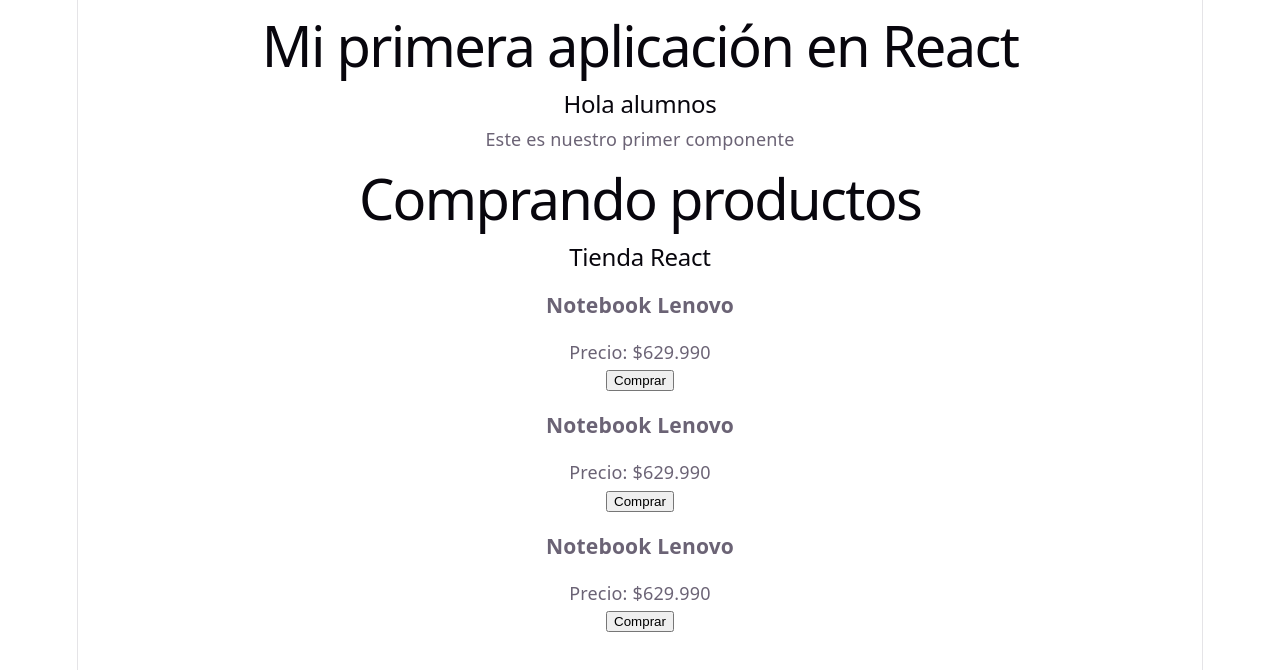
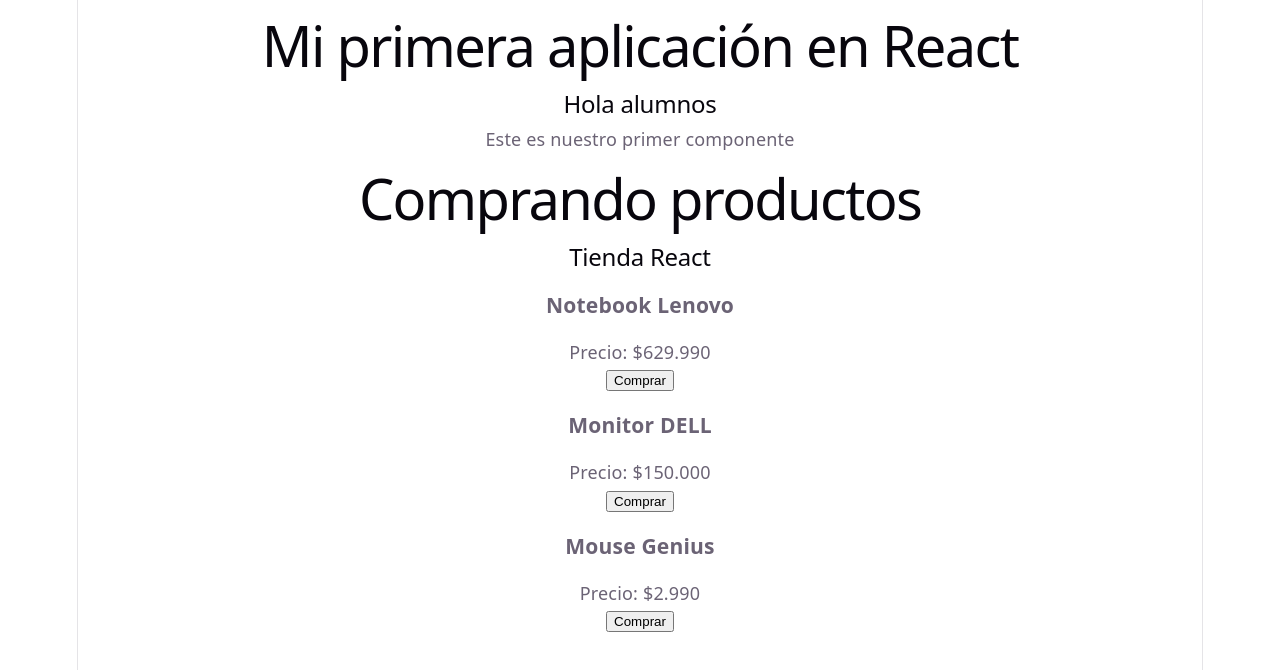
Before and after one commit to ProfeHernanSaavedra/DSY1104-6D-2026, a React (Vite) app in the folder Unidad2/mi-primer-react/: page / in a window 1280 px wide. Shown: the top 670 px of the page. Built offline with nearby package versions, Linux system fonts and the light colour scheme.

Commit message:
usando props

```diff
--- a/Unidad2/mi-primer-react/src/App.jsx
+++ b/Unidad2/mi-primer-react/src/App.jsx
@@ -11,9 +11,18 @@ function App(){
 
       <h1>Comprando productos</h1>
       <h2>Tienda React</h2>
-      <Producto />
-      <Producto />
-      <Producto />
+      <Producto
+        nombre = "Notebook Lenovo"
+        precio = "629.990"
+      />
+      <Producto
+        nombre = "Monitor DELL"
+        precio = "150.000"
+      />
+      <Producto
+        nombre = "Mouse Genius"
+        precio = "2.990"
+      />
 
     </div>
   )
--- a/Unidad2/mi-primer-react/src/components/Producto.jsx
+++ b/Unidad2/mi-primer-react/src/components/Producto.jsx
@@ -1,8 +1,8 @@
-function Producto(){
+function Producto(props){
     return (
         <div>
-            <h3>Notebook Lenovo</h3>
-            <p>Precio: $629.990</p>
+            <h3>{props.nombre}</h3>
+            <p>Precio: ${props.precio}</p>
             <button>Comprar</button>
         </div>
     )
```
